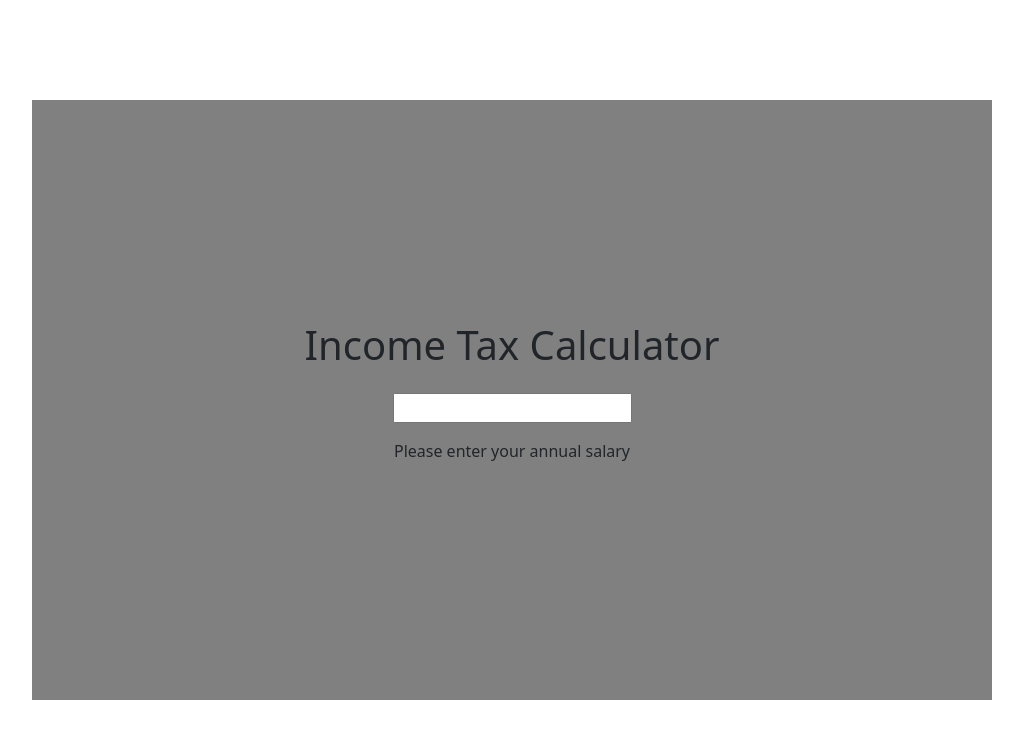
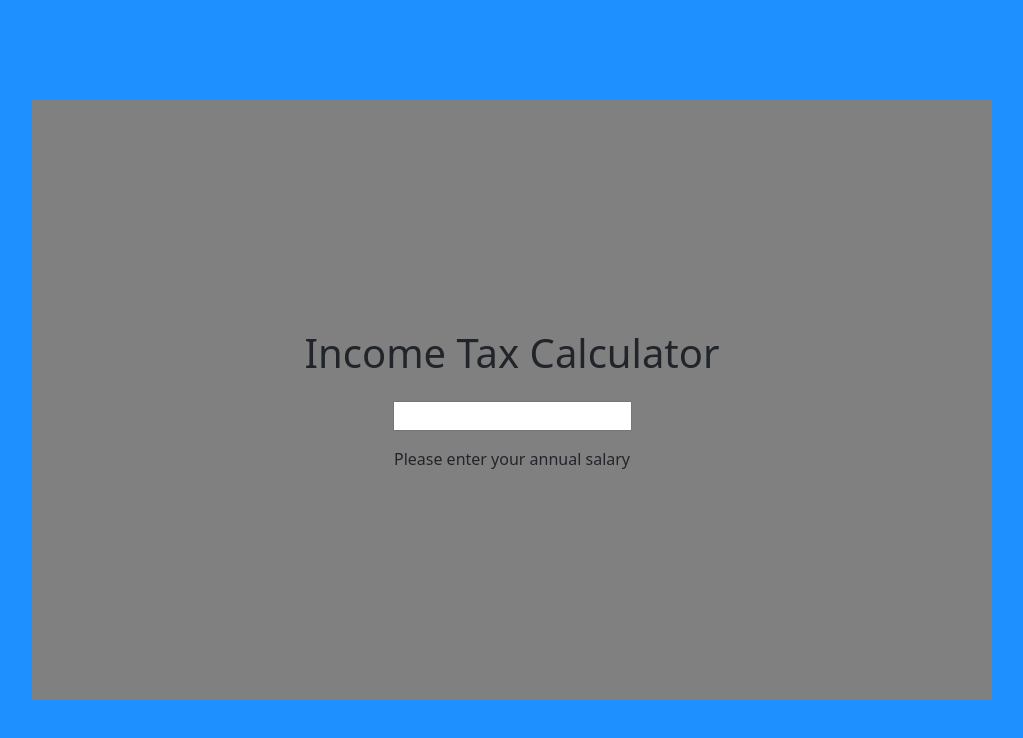
Before and after one commit to bnjn/income-tax-calc, a React (Create React App) app: page / in a window 1280 px wide. Shown: the top 738 px of the page, without its empty margins (128-1151 px from the left). Built offline with nearby package versions, Linux system fonts and the light colour scheme.

Commit message:
Reactive input

```diff
--- a/src/App.css
+++ b/src/App.css
@@ -1,3 +1,7 @@
+.app-view {
+    background-color: dodgerblue;
+}
+
 .app-container {
     background-color: grey;
     min-height: 75vh;
--- a/src/App.js
+++ b/src/App.js
@@ -5,7 +5,7 @@ import TaxDisplay from "./Components/TaxDisplay/TaxDisplay";
 
 function App() {
   return (
-    <div className="vh-100 vw-100 d-flex justify-content-center align-items-center">
+    <div className="app-view vh-100 vw-100 d-flex justify-content-center align-items-center">
         <div className="app-container w-75 d-flex flex-column justify-content-center align-items-center">
           <Header />
           <Form />
--- a/src/Components/Form/Form.js
+++ b/src/Components/Form/Form.js
@@ -1,10 +1,29 @@
 import './Form.css';
+import React, { useState, useEffect} from "react";
+function Form() {
+    const [salary, setSalary] = useState('');
 
-function Form() {
+    function handleInput(event) {
+      event.preventDefault();
+      setSalary(event.target.value)
+  }
+
+  function calcTax(income) {
+
+  }
+
+    useEffect( () => {
+        if (salary === '') {
+            document.querySelector('.tax-display').innerText = 'Please enter your annual salary';
+        } else {
+            document.querySelector('.tax-display').innerText = 'Income after tax: ' + salary;
+        }
+    }, [salary]);
+
   return (
       <div className='d-flex m-2'>
-        <form>
-          <input type='number' min='0' />
+        <form onChange={handleInput}>
+          <input id='salary' type='number' min='0' />
         </form>
       </div>
   );
--- a/src/Components/TaxDisplay/TaxDisplay.js
+++ b/src/Components/TaxDisplay/TaxDisplay.js
@@ -2,7 +2,7 @@ import './TaxDisplay.css';
 
 function TaxDisplay() {
   return (
-    <div className='d-flex m-2'>
+    <div className='tax-display d-flex m-2'>
       <p>Please enter your annual salary</p>
     </div>
   );
```
Also changed, not shown: public/manifest.json.
